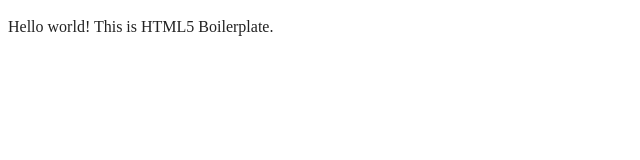
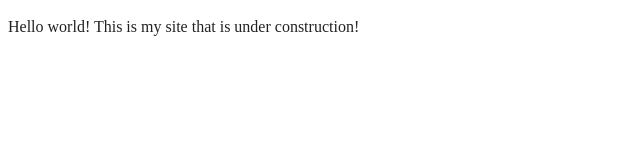
Before and after one commit to rudycacho/rudycacho.github.io, a website built with webpack: page index.html in a window 1280 px wide. Shown: the full height of the page, 0-640 px from the left. Built offline with nearby package versions, Linux system fonts and the light colour scheme.

Commit message:
Update index.html

```diff
--- a/index.html
+++ b/index.html
@@ -4,7 +4,7 @@
 <head>
   <meta charset="utf-8">
   <meta name="viewport" content="width=device-width, initial-scale=1">
-  <title></title>
+  <title>Home - Rudy Cacho</title>
   <link rel="stylesheet" href="css/style.css">
   <meta name="description" content="">
 
@@ -25,7 +25,7 @@
 <body>
 
   <!-- Add your site or application content here -->
-  <p>Hello world! This is HTML5 Boilerplate.</p>
+  <p>Hello world! This is my site that is under construction!</p>
   <script src="js/app.js"></script>
 
 </body>
```
